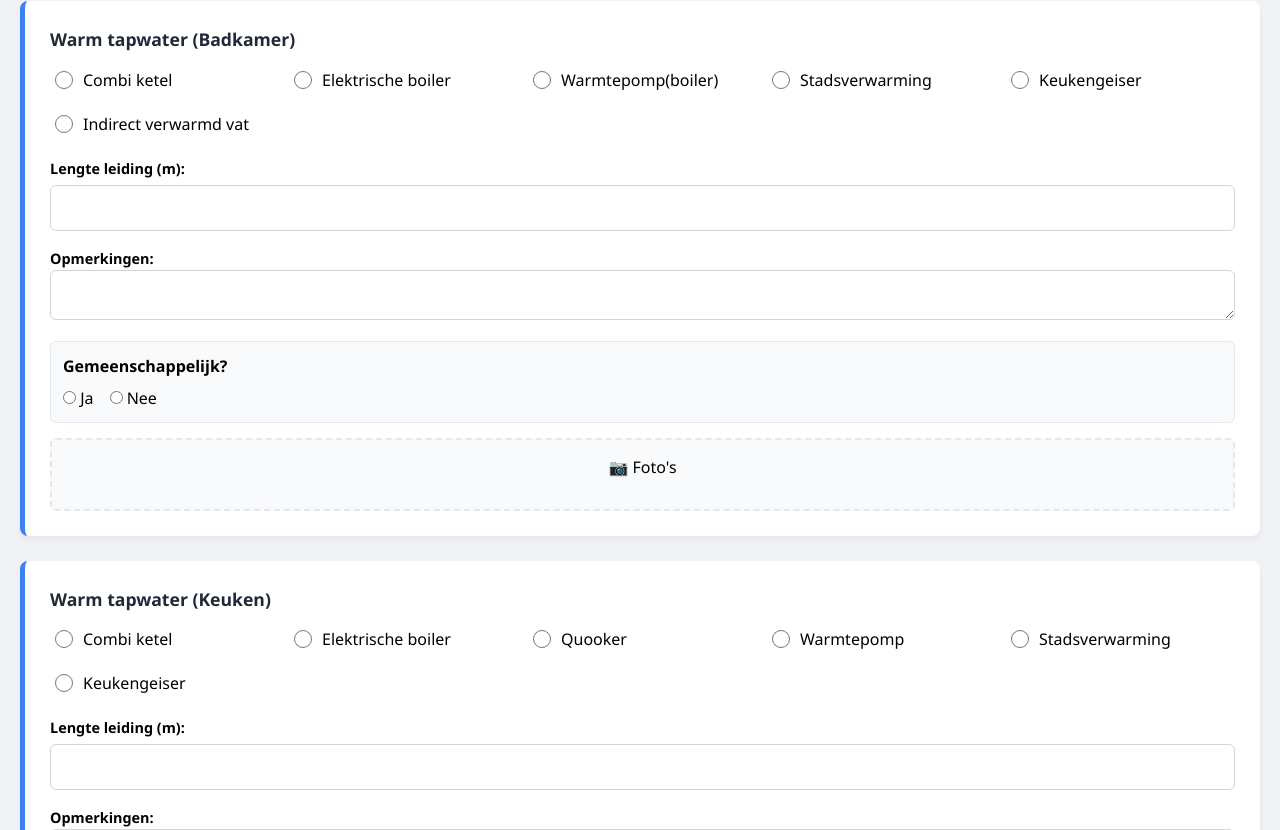
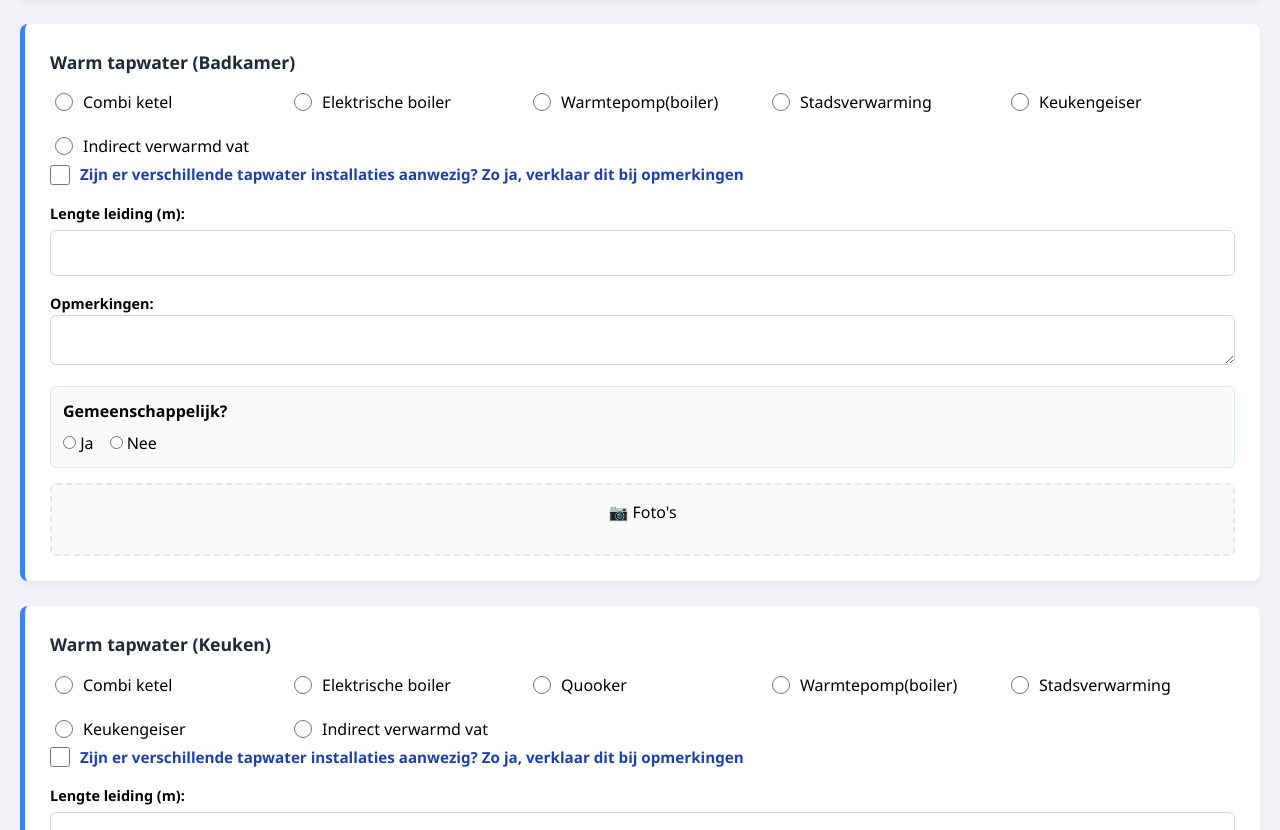
Before and after one commit to ruud-beep/Opname-formulier-energieurs, a plain HTML site: page index.html in a window 1280 px wide. Shown: the part 2241-3071 px from the top of the page. Drawn offline with nearby package versions, Linux system fonts and the light colour scheme.

Commit message:
Update index.html

```diff
--- a/index.html
+++ b/index.html
@@ -53,23 +53,23 @@
         { id: "q1", label: "Is er sprake van een appartement?", type: "radio", options: ["Ja", "Nee"], comment: true, photo: true, conditionalContent: true },
         { id: "q2", label: "Aantal rekenzones?", type: "radio", options: ["1 rekenzone", "2 rekenzones", "3 of meer"], comment: true, photo: true, conditionalContent: true },
         { id: "q3", label: "Warmteopwekking", type: "radio", options: ["Cv ketel", "Warmtepomp", "Hybride warmtepomp", "Stadsverwarming", "Gaskachel/moederhaard", "Blokverwarming", "Elektrische verwarming", "Overig"], comment: true, photo: true, isGemeenschappelijk: true },
-        { id: "q4", label: "Warmteafgifte", type: "radio", options: ["Lokaal", "Radiatoren/convectoren", "Luchtverwarming", "Vloerverwarming"], comment: true, photo: true },
+        { id: "q4", label: "Warmteafgifte", type: "radio", options: ["Lokaal", "Radiatoren/convectoren", "Luchtverwarming", "Vloerverwarming"], comment: true, photo: true, hasCheckbox: "Zijn er verschillende type warmteafgifte? Zo ja, verklaar dit bij opmerkingen" },
         { id: "q5", label: "Aanvoer temperatuur", type: "radio", options: ["90/70", "55/47", "40/45"], comment: true, isDependent: true },
         { id: "q6_pomp", label: "Zijn er extra circulatiepompen aanwezig?", type: "radio", options: ["Ja", "Nee"], comment: true, photo: true, isDependent: true },
         { id: "q7", label: "Regeling verwarming", type: "radio", options: ["Kamerthermostaat", "Centrale regeling per ruimte", "Regeling met naregeling", "Onbekend"], comment: true, photo: true },
-        { id: "q8", label: "Warm tapwater (Badkamer)", type: "radio", options: ["Combi ketel", "Elektrische boiler", "Warmtepomp(boiler)", "Stadsverwarming", "Keukengeiser", "Indirect verwarmd vat"], extra: "Lengte leiding (m):", comment: true, photo: true, isGemeenschappelijk: true },
-        { id: "q9", label: "Warm tapwater (Keuken)", type: "radio", options: ["Combi ketel", "Elektrische boiler", "Quooker", "Warmtepomp", "Stadsverwarming", "Keukengeiser"], extra: "Lengte leiding (m):", comment: true, photo: true, isGemeenschappelijk: true },
+        { id: "q8", label: "Warm tapwater (Badkamer)", type: "radio", options: ["Combi ketel", "Elektrische boiler", "Warmtepomp(boiler)", "Stadsverwarming", "Keukengeiser", "Indirect verwarmd vat"], extra: "Lengte leiding (m):", comment: true, photo: true, hasCheckbox: "Zijn er verschillende tapwater installaties aanwezig? Zo ja, verklaar dit bij opmerkingen", isGemeenschappelijk: true },
+        { id: "q9", label: "Warm tapwater (Keuken)", type: "radio", options: ["Combi ketel", "Elektrische boiler", "Quooker", "Warmtepomp(boiler)", "Stadsverwarming", "Keukengeiser", "Indirect verwarmd vat"], extra: "Lengte leiding (m):", comment: true, photo: true, hasCheckbox: "Zijn er verschillende tapwater installaties aanwezig? Zo ja, verklaar dit bij opmerkingen", isGemeenschappelijk: true },
         { id: "q10", label: "Koeling?", type: "radio", options: ["Ja, airco", "Ja, warmtepomp", "Nee"], extra: "Welke ruimtes:", photo: true },
         { id: "q11", label: "Ventilatie", type: "radio", options: ["A (Natuurlijk)", "B (Mech. toevoer)", "C (Mech. afvoer)", "D (Balans)", "E (Gecombineerd)"], extra: "Type (bijv C1):", isGemeenschappelijk: true },
         { id: "q12", label: "Zonnepanelen / Zonneboiler", type: "radio", options: ["Ja PV", "Ja Zonne Boiler", "Ja beiden", "Nee"], extra: "Aantallen/Oriëntatie:", comment: true, photo: true, conditionalContent: true },
-        { id: "q13", label: "Spouwmuurisolatie", type: "radio", options: ["Ja", "Conform bouwjaar", "Nee"], extra: "Dikte (mm):", comment: true, photo: true },
-        { id: "q14", label: "Dakisolatie", type: "radio", options: ["Ja", "Conform bouwjaar", "Nee"], extra: "Dikte (mm):", comment: true, photo: true },
-        { id: "q15", label: "Vloerisolatie", type: "radio", options: ["Ja", "Conform bouwjaar", "Nee"], extra: "Dikte (mm):", comment: true, photo: true },
-        { id: "q16", label: "Kozijnen", type: "radio", options: ["Hout/Kunstof", "Metaal", "Metaal thermisch onderbroken"], comment: true, photo: true },
-        { id: "q17", label: "Beglazing", type: "radio", options: ["EG", "DG", "HR", "HR+", "HR++", "Triple", "Anders"], comment: true, photo: true },
+        { id: "q13", label: "Spouwmuurisolatie", type: "radio", options: ["Ja", "Conform bouwjaar", "Nee"], extra: "Dikte (mm):", comment: true, photo: true, hasCheckbox: "Zijn er verschillende isolaties aanwezig? Zo ja, verklaar dit bij opmerkingen" },
+        { id: "q14", label: "Dakisolatie", type: "radio", options: ["Ja", "Conform bouwjaar", "Nee"], extra: "Dikte (mm):", comment: true, photo: true, hasCheckbox: "Zijn er verschillende isolaties aanwezig? Zo ja, verklaar dit bij opmerkingen" },
+        { id: "q15", label: "Vloerisolatie", type: "radio", options: ["Ja", "Conform bouwjaar", "Nee"], extra: "Dikte (mm):", comment: true, photo: true, hasCheckbox: "Zijn er verschillende isolaties aanwezig? Zo ja, verklaar dit bij opmerkingen" },
+        { id: "q16", label: "Kozijnen", type: "radio", options: ["Hout/Kunstof", "Metaal", "Metaal thermisch onderbroken"], comment: true, photo: true, hasCheckbox: "Zijn er verschillende kozijnen aanwezig? Zo ja, verklaar dit bij opmerkingen" },
+        { id: "q17", label: "Beglazing", type: "radio", options: ["EG", "DG", "HR", "HR+", "HR++", "Triple", "Anders"], comment: true, photo: true, hasCheckbox: "Zijn er verschillende beglazing aanwezig? Zo ja, verklaar dit bij opmerkingen" },
         { id: "q18", label: "Zonwering", type: "radio", options: ["Ja", "Nee"], extra: "Type & bediening:", conditionalContent: true },
         { id: "q19", label: "Paneel aanwezig?", type: "radio", options: ["Ja, geïsoleerd", "Ja" , "Nee"], comment: true, conditionalContent: true },
-        { id: "q20", label: "Vloer grenst aan?", type: "radio", options: ["Grond", "Kruipruimte", "AVR", "Kelder", "Buiten", "Anders"], comment: true },
+        { id: "q20", label: "Vloer grenst aan?", type: "radio", options: ["Grond", "Kruipruimte", "AVR", "Kelder", "Buiten", "Anders"], comment: true, hasCheckbox: "Grenst vloer aan meer? Zo ja, verklaar dit bij opmerkingen" },
         { id: "q21", label: "Wat is de oriëntatie van de voorgevel van de woning?", type: "radio", options: ["Noord", "Noordoost", "Oost", "Zuidoost", "Zuid", "Zuidwest", "West", "Noordwest"], comment: true, photo: true }
     ];
 
@@ -95,8 +95,18 @@
                 html += `<input type="${q.type}" id="input_${q.id}" onchange="updateValue('${q.id}', this.value)" placeholder="${q.label}...">`;
             }
 
-            let condClass = (q.conditionalContent) ? "hidden" : "";
+           let condClass = (q.conditionalContent) ? "hidden" : "";
             html += `<div id="extra_content_${q.id}" class="${condClass}">`;
+
+            // DIT STUKJE VOEGT DE CHECKBOX TOE
+            if (q.hasCheckbox) {
+                html += `<div class="checkbox-container">
+                    <label style="display:flex; align-items:center; cursor:pointer;">
+                        <input type="checkbox" onchange="updateValue('${q.id}_check', this.checked ? 'Ja' : 'Nee')" style="width:20px; height:20px; margin-right:10px;">
+                        <span style="font-weight:600; color:#1e40af; font-size: 0.95em;">${q.hasCheckbox}</span>
+                    </label>
+                </div>`;
+            }
             if (q.extra) html += `<div style="margin-top:15px;"><label style="font-size:0.9em; font-weight:600;">${q.extra}</label><input type="text" id="extra_input_${q.id}" onchange="updateValue('${q.id}_extra', this.value)"></div>`;
             if (q.comment) html += `<div style="margin-top:15px;"><label style="font-size:0.9em; font-weight:600;">Opmerkingen:</label><textarea onchange="updateValue('${q.id}_comment', this.value)"></textarea></div>`;
 
```
